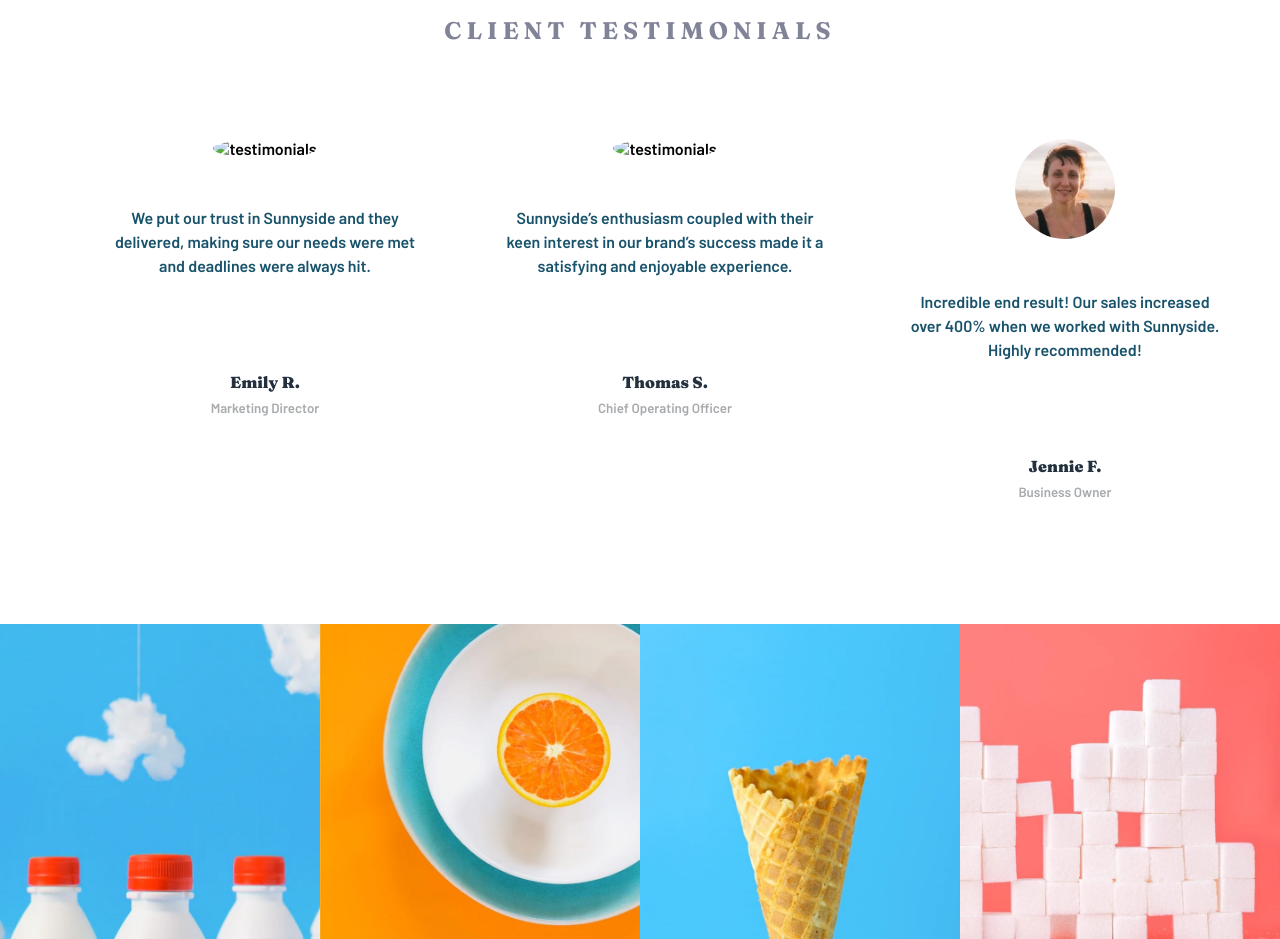
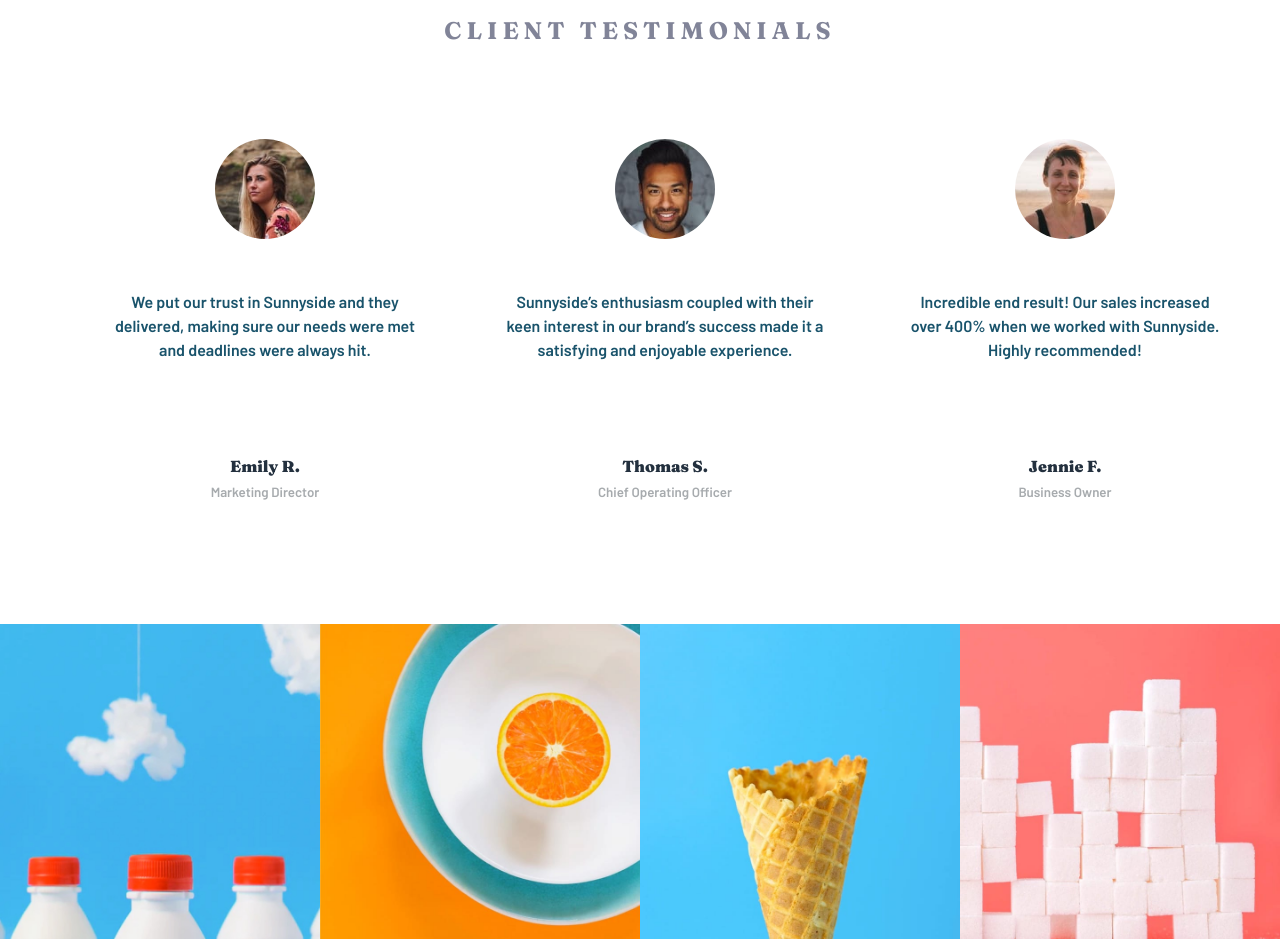
Before and after one commit to maryam800/Sunnyside-agency-landing-page, a plain HTML site: page index.html in a window 1280 px wide. Shown: the part 2400-3339 px from the top of the page. Drawn offline with nearby package versions, Linux system fonts and the light colour scheme; the site is published under a folder, as on GitHub Pages, so addresses that start at the root find nothing.

Commit message:
update Testimonials section

```diff
--- a/index.html
+++ b/index.html
@@ -113,7 +113,7 @@
       <div class="container">
         <div class="testimonials-content">
           <div>
-            <img src="/images/image-emily.jpg" alt="testimonials">
+            <img src="images/image-emily.jpg" alt="testimonials">
             <p>We put our trust in Sunnyside and they delivered,
               making sure our needs were met and deadlines were always hit.</p>
             <div class="testimonials-footer">
@@ -123,7 +123,7 @@
 
           </div>
           <div>
-            <img src="/images/image-thomas.jpg" alt="testimonials">
+            <img src="images/image-thomas.jpg" alt="testimonials">
             <p>Sunnyside’s enthusiasm coupled with their keen interest
               in our brand’s success made it a satisfying and enjoyable experience. </p>
             <div class="testimonials-footer">
```
